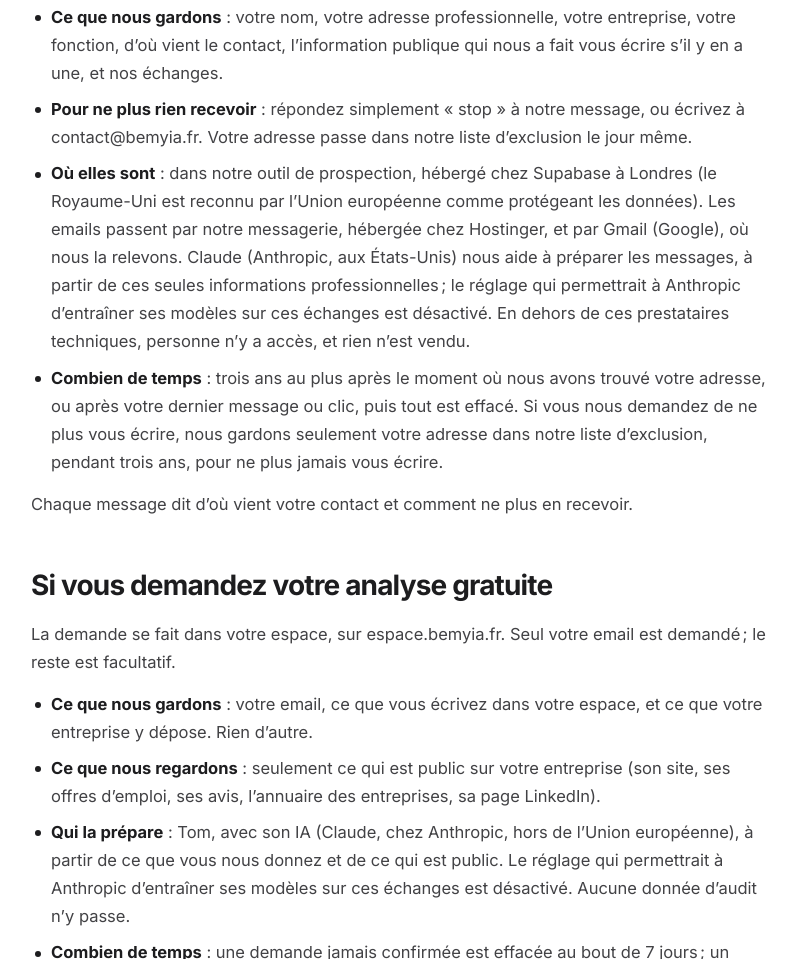
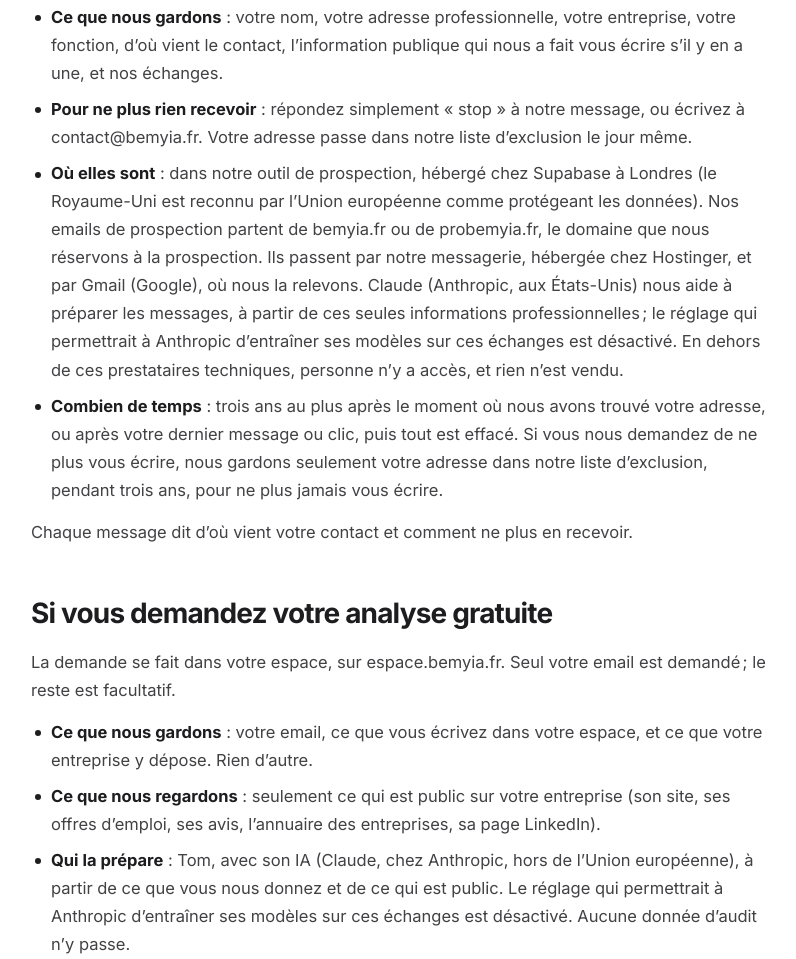
Before and after one commit to tom-berthet/bemyia-site, a plain HTML site: page vos-donnees.html in a window 1280 px wide. Shown: the part 1159-2118 px from the top of the page, without its empty margins (239-1035 px from the left). Drawn offline with Linux system fonts and the light colour scheme.

Commit message:
Mentions légales : la ligne Pro de Tom ; Vos données : probemyia.fr, le domaine réservé à la prospection (note 78)
Co-Authored-By: Claude Opus 5.5 <noreply@anthropic.com>

```diff
--- a/vos-donnees.html
+++ b/vos-donnees.html
@@ -57,7 +57,7 @@
   <ul>
     <li><b>Ce que nous gardons</b> : votre nom, votre adresse professionnelle, votre entreprise, votre fonction, d’où vient le contact, l’information publique qui nous a fait vous écrire s’il y en a une, et nos échanges.</li>
     <li><b>Pour ne plus rien recevoir</b> : répondez simplement « stop » à notre message, ou écrivez à contact@bemyia.fr. Votre adresse passe dans notre liste d’exclusion le jour même.</li>
-    <li><b>Où elles sont</b> : dans notre outil de prospection, hébergé chez Supabase à Londres (le Royaume-Uni est reconnu par l’Union européenne comme protégeant les données). Les emails passent par notre messagerie, hébergée chez Hostinger, et par Gmail (Google), où nous la relevons. Claude (Anthropic, aux États-Unis) nous aide à préparer les messages, à partir de ces seules informations professionnelles ; le réglage qui permettrait à Anthropic d’entraîner ses modèles sur ces échanges est désactivé. En dehors de ces prestataires techniques, personne n’y a accès, et rien n’est vendu.</li>
+    <li><b>Où elles sont</b> : dans notre outil de prospection, hébergé chez Supabase à Londres (le Royaume-Uni est reconnu par l’Union européenne comme protégeant les données). Nos emails de prospection partent de bemyia.fr ou de probemyia.fr, le domaine que nous réservons à la prospection. Ils passent par notre messagerie, hébergée chez Hostinger, et par Gmail (Google), où nous la relevons. Claude (Anthropic, aux États-Unis) nous aide à préparer les messages, à partir de ces seules informations professionnelles ; le réglage qui permettrait à Anthropic d’entraîner ses modèles sur ces échanges est désactivé. En dehors de ces prestataires techniques, personne n’y a accès, et rien n’est vendu.</li>
     <li><b>Combien de temps</b> : trois ans au plus après le moment où nous avons trouvé votre adresse, ou après votre dernier message ou clic, puis tout est effacé. Si vous nous demandez de ne plus vous écrire, nous gardons seulement votre adresse dans notre liste d’exclusion, pendant trois ans, pour ne plus jamais vous écrire.</li>
   </ul>
   <p>Chaque message dit d’où vient votre contact et comment ne plus en recevoir.</p>
```
Also changed, not shown: mentions-legales.html (+1 -1 lines).
